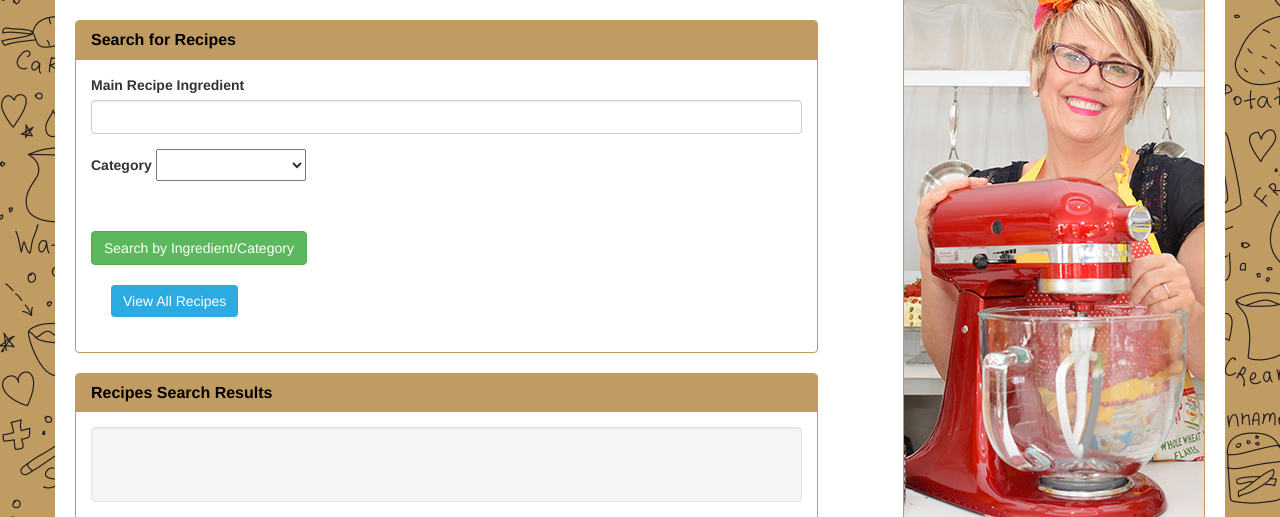
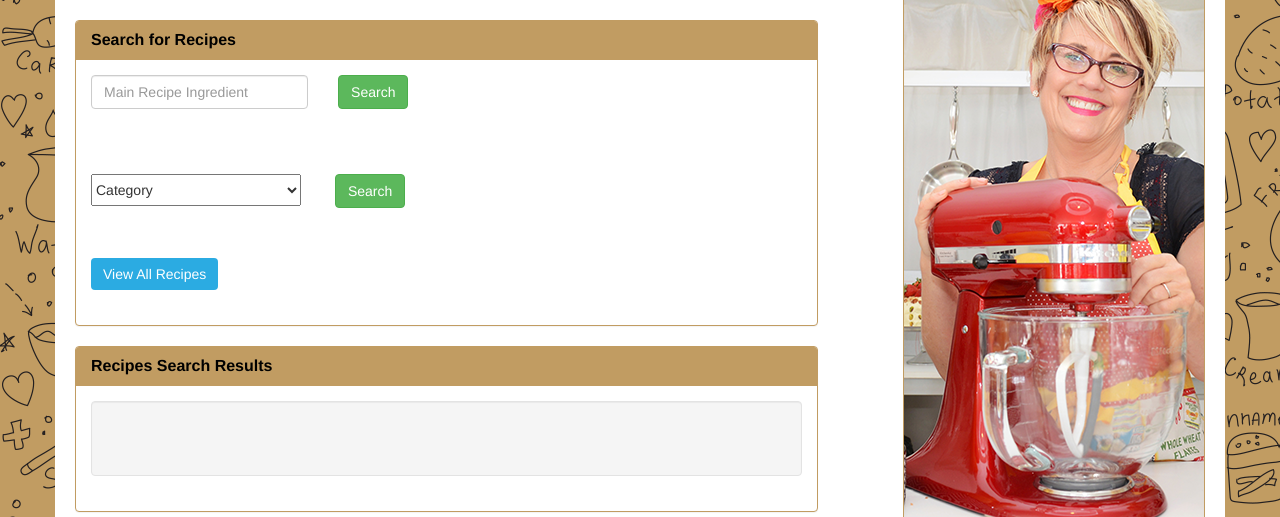
Before and after one commit to mizhanh/Recipes, a website: page public/index.html in a window 1280 px wide. Shown: the part 697-1214 px from the top of the page. Drawn offline with nearby package versions, Linux system fonts and the light colour scheme.

Commit message:
worked on buttons

```diff
--- a/public/index.html
+++ b/public/index.html
@@ -140,30 +140,39 @@
               <h3 class="panel-title"><strong style="color:black">Search for Recipes</strong></h3>
             </div>
             <div class="panel-body">
-              <!-- Form -->
+<!-- Form -->
+<div class="row">
               <form>
+                <div class="col-sm-4">
+
                 <div class="form-group">
-                  <label for="first-ingredient">Main Recipe Ingredient</label>
-                  <input type="text" class="form-control" id="recipe-ingredients">
+                  <input placeholder="Main Recipe Ingredient" type="text" class="form-control" id="recipe-ingredients" style="margin-bottom:10px;">
+              </div>
+            </div>
+
+             <div class="col-sm-4">
+                  <button type="submit" class="btn btn-success" id="ingredient-search-btn">Search</button>
                 </div>
+               </form>
+</div>
+               <form>
+                <div class="form-group" style="margin-bottom:50px;margin-top:50px;">
 
-                <div class="form-group" style="margin-bottom:50px;">
-                  <label for="steps">Category</label>
                   <!-- <input type="text" class="form-control" id="recipe-category"> -->
-                  <select style="height:32px;width:150px;" id="recipe-category" name="recipe-category" >
-                    <option></option>
+                  <select style="height:32px;width:210px;" id="recipe-category" name="recipe-category" >
+                    <option>Category</option>
                     <option>Breakfast</option>
                     <option>Lunch</option>
                     <option>Dinner</option>
                   </select>
+
+                  <button style="margin-left:30px;" type="submit" class="btn btn-success" id="category-search-btn">Search</button>
                 </div>
-
-                <button type="submit" class="btn btn-success" id="search-btn" style="margin-bottom:20px;">Search by Ingredient/Category</button>
-
               </form>
 
-               <button type="submit" class="btn btn-primary" id="view-all-btn" style="margin-left:20px;margin-bottom:20px;">View All Recipes</button>
-
+              <form>
+               <button type="submit" class="btn btn-primary" id="view-all-btn" style="margin-bottom:20px;">View All Recipes</button>
+              </form>
             </div>
           </div>
           <div class="panel panel-default" style="border-color:#c19c62;">
--- a/public/js/homepage.js
+++ b/public/js/homepage.js
@@ -6,7 +6,7 @@ $(function(){
 //===============================================================================
 
 //When user hits the search-btn
-$("#search-btn").on("click", function(event) {
+$("#ingredient-search-btn").on("click", function(event) {
   event.preventDefault();
   // Save the ingredient they typed into the ingredients-search input
   var ingredientSearched = $("#recipe-ingredients").val().trim();
@@ -29,7 +29,7 @@ $("#search-btn").on("click", function(event) {
 //===============================================================================
 
 // // When user hits the category-search-btn
-$("#search-btn").on("click", function() {
+$("#category-search-btn").on("click", function() {
   // Save the category they typed into the category-search input
   var categorySearched = $("#recipe-category option:selected").text();
   // Make an AJAX get request to our api
```
